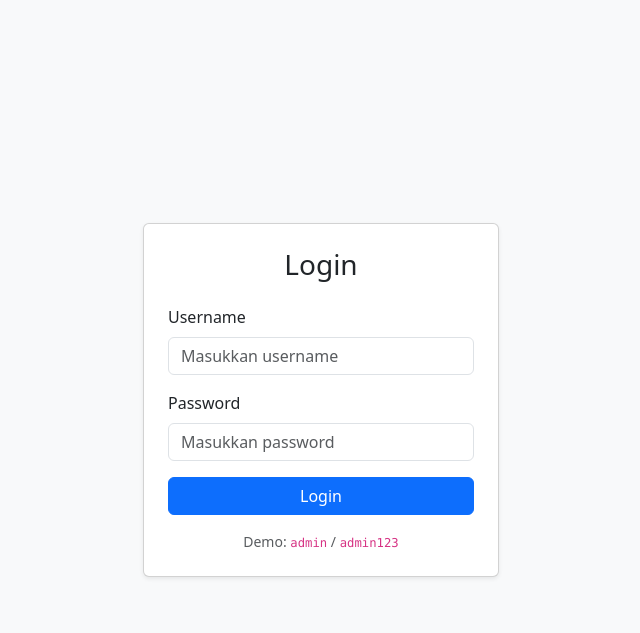
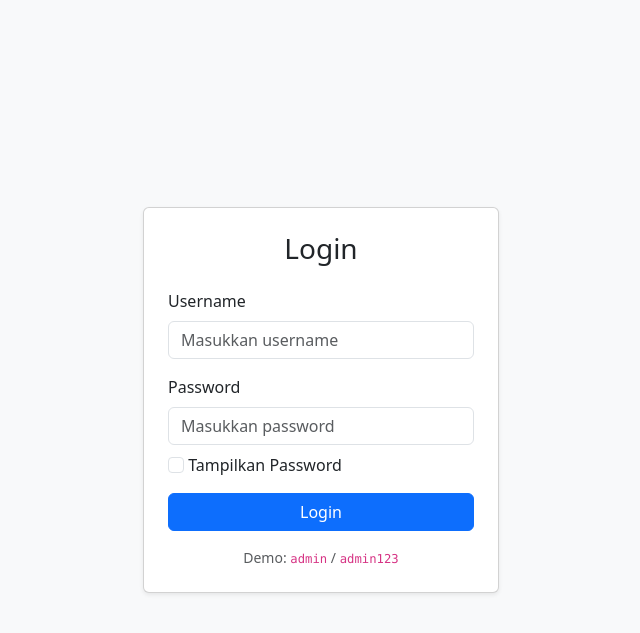
Before and after one commit to alyanamiratuzzahra-arch/si_akademik1, a PHP site: page / in a window 1280 px wide. Shown: the top 633 px of the page, without its empty margins (319-959 px from the left). Run offline with PHP 8.4, Linux system fonts and the light colour scheme; classes that the project's autoload settings leave out are loaded by file name.

Commit message:
menambahkan fitur showpassword pada login.php dan membuat barnch baru untuk perubahan fitur login.php

```diff
--- a/app/Views/auth/login.php
+++ b/app/Views/auth/login.php
@@ -28,6 +28,23 @@
                             <div class="mb-3">
                                 <label for="password" class="form-label">Password</label>
                                 <input type="password" name="password" id="password" class="form-control" required placeholder="Masukkan password">
+                                <div class="form-chek mt-2">
+                                    <input class="form-check-input" type="checkbox" id="showPassword">
+                                    <label class="form-check-label" for="showPassword">Tampilkan Password</label>
+                                </div>
+
+                                <script>
+                                    document.getElementById("showPassword").addEventListener("change", function() {
+                                        const password =
+                                    document.getElementById("password");
+
+                                        if(this.checked) {
+                                            password.type = "text";
+                                        } else {
+                                            password.type = "password";
+                                        }
+                                    })
+                                </script>
                             </div>
                             <button type="submit" class="btn btn-primary w-100">Login</button>
                         </form>
```
